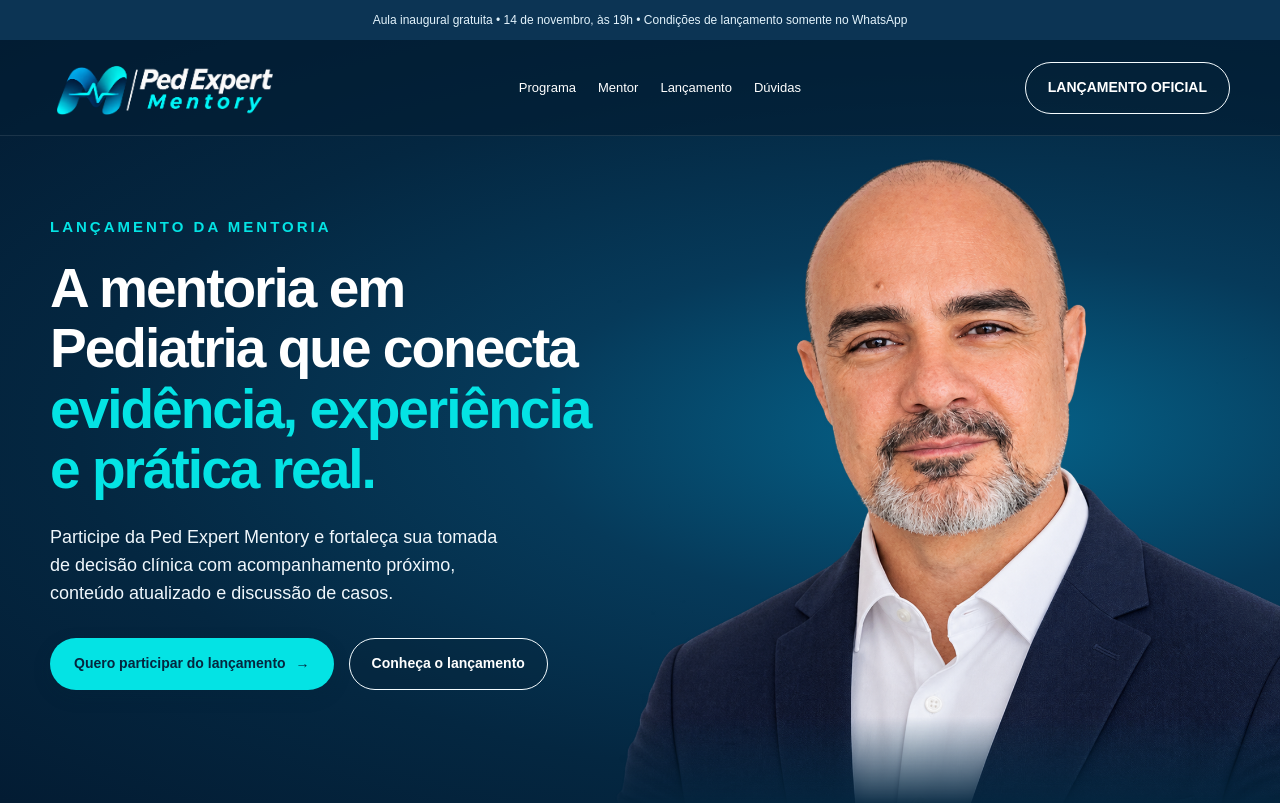
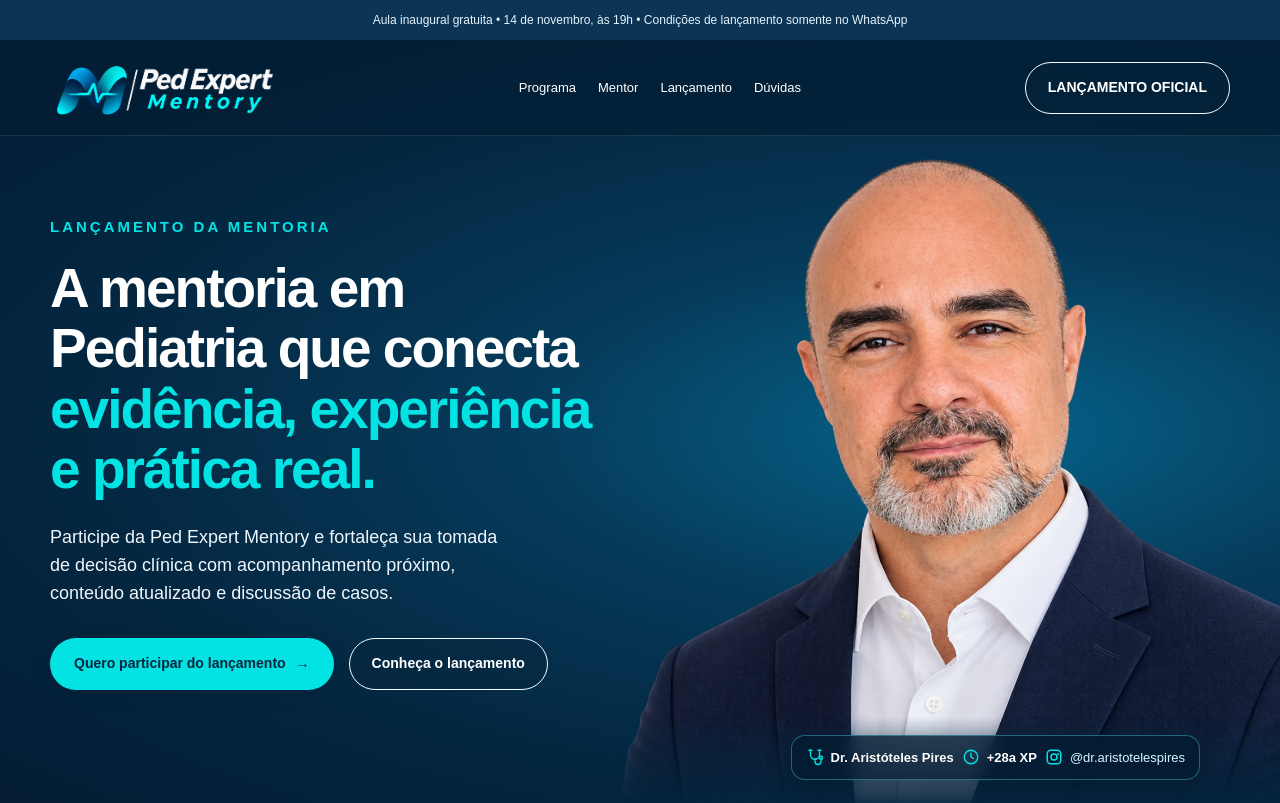
Before and after one commit to g4trader/iatron_calculator, a Next.js app in the folder frontend/: page /lancamento_mentoria in a window 1280 px wide. Shown: the top 803 px of the page. Built offline with nearby package versions, Linux system fonts and the light colour scheme; no server answers; the database is empty.

Commit message:
Overlay mentor name, experience and official Instagram link on launch hero

```diff
--- a/frontend/app/lancamento_mentoria/page.tsx
+++ b/frontend/app/lancamento_mentoria/page.tsx
@@ -161,6 +161,20 @@ export default function LancamentoMentoria() {
         .pediatron .launch-brand .mentory-hero::before{background-size:100% 100%,auto 400px}
         .pediatron .launch-brand .mentory-hero-copy{padding-bottom:360px}
       }
+
+      .pediatron .launch-brand .mentory-hero{position:relative}
+      .pediatron .launch-mentor-identity{position:absolute;z-index:6;right:max(5%,calc((100vw - 1120px)/2));bottom:26px;display:flex;flex-wrap:wrap;align-items:center;justify-content:flex-end;gap:8px;max-width:490px;padding:12px 14px;background:#031b32c9;border:1px solid #4dd8ed66;border-radius:14px;box-shadow:0 8px 25px #00152577;backdrop-filter:blur(9px);color:#fff}
+      .pediatron .launch-mentor-identity-item{display:inline-flex;align-items:center;gap:7px;color:#fff;font-size:13px;white-space:nowrap}
+      .pediatron .launch-mentor-identity-item svg{width:18px;height:18px;color:#04e3e4;flex:none}
+      .pediatron .launch-mentor-instagram{color:#d5f8ff;text-decoration:none}
+      .pediatron .launch-mentor-instagram:hover{text-decoration:underline}
+      @media(max-width:800px){
+        .pediatron .launch-mentor-identity{left:18px;right:18px;bottom:24px;max-width:none;justify-content:center;gap:10px 14px;padding:12px 10px}
+        .pediatron .launch-mentor-identity-item{font-size:12px}
+        .pediatron .launch-mentor-identity-item svg{width:17px;height:17px}
+        .pediatron .launch-brand .mentory-hero-copy{padding-bottom:clamp(400px,112vw,550px)}
+      }
+      @media(max-width:390px){.pediatron .launch-brand .mentory-hero-copy{padding-bottom:420px}}
     `}</style>
     <div className="ribbon">Aula inaugural gratuita • 14 de novembro, às 19h • Condições de lançamento somente no WhatsApp</div>
     <div className="launch-brand mentory-landing">
@@ -197,6 +211,11 @@ export default function LancamentoMentoria() {
               <img className="mentory-hero-portrait" src="/images/a_clean_cutout_portrait_on_a_transparent_backgroun.png" alt="Dr. Aristóteles Pires"/>
             </div>
           </div>
+          <div className="launch-mentor-identity" aria-label="Informações do mentor">
+            <span className="launch-mentor-identity-item"><svg viewBox="0 0 24 24" fill="none" stroke="currentColor" strokeWidth="1.8" strokeLinecap="round" strokeLinejoin="round" aria-hidden="true"><path d="M6 3v6a6 6 0 0 0 12 0V3"/><path d="M4 3h4M16 3h4"/><path d="M12 15v3a4 4 0 0 0 8 0v-3"/><circle cx="20" cy="13" r="2"/></svg><strong>Dr. Aristóteles Pires</strong></span>
+            <span className="launch-mentor-identity-item"><svg viewBox="0 0 24 24" fill="none" stroke="currentColor" strokeWidth="1.8" strokeLinecap="round" strokeLinejoin="round" aria-hidden="true"><circle cx="12" cy="12" r="9"/><path d="M12 7v5l3.5 2"/></svg><strong>+28a XP</strong></span>
+            <a className="launch-mentor-identity-item launch-mentor-instagram" href="https://www.instagram.com/dr.aristotelespires/" target="_blank" rel="noopener noreferrer" aria-label="Instagram do Dr. Aristóteles Pires, @dr.aristotelespires"><svg viewBox="0 0 24 24" fill="currentColor" aria-hidden="true"><path d="M7.75 2h8.5A5.75 5.75 0 0 1 22 7.75v8.5A5.75 5.75 0 0 1 16.25 22h-8.5A5.75 5.75 0 0 1 2 16.25v-8.5A5.75 5.75 0 0 1 7.75 2Zm0 2A3.75 3.75 0 0 0 4 7.75v8.5A3.75 3.75 0 0 0 7.75 20h8.5A3.75 3.75 0 0 0 20 16.25v-8.5A3.75 3.75 0 0 0 16.25 4h-8.5ZM12 7a5 5 0 1 1 0 10 5 5 0 0 1 0-10Zm0 2a3 3 0 1 0 0 6 3 3 0 0 0 0-6Zm5.5-2.25a1.25 1.25 0 1 1 0 2.5 1.25 1.25 0 0 1 0-2.5Z"/></svg><span>@dr.aristotelespires</span></a>
+          </div>
         </section>
       </div>
       <div className="launch-brand-features">
```
